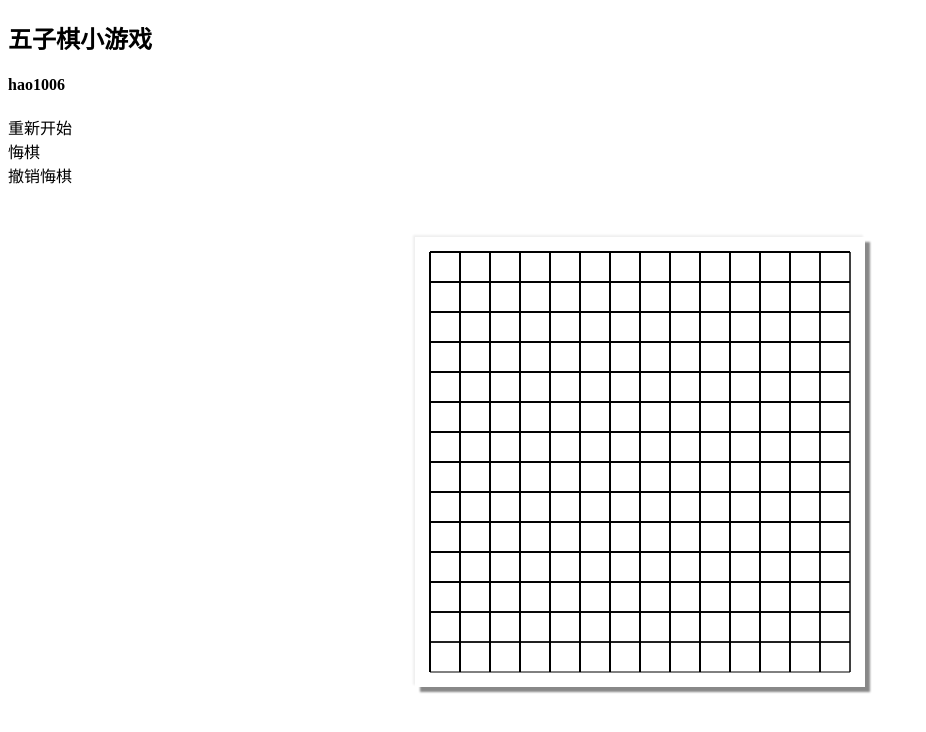
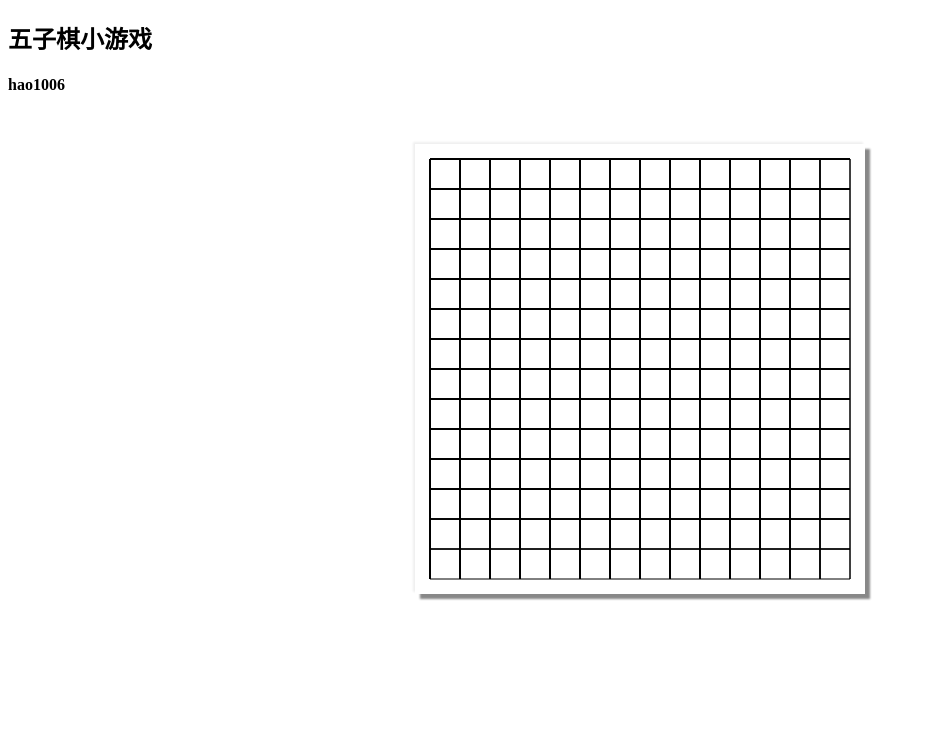
Before and after one commit to Hao1006/wzq, a plain HTML site: page index.html in a window 1280 px wide. Shown: the whole page, without its empty margins (0-926 px from the left). Drawn offline with Linux system fonts and the light colour scheme.

Commit message:
Update index.html

```diff
--- a/index.html
+++ b/index.html
@@ -8,15 +8,6 @@
 <body>
         <h2 id="result-wrap">五子棋小游戏</h2>
         <h4 id="result-wrap">hao1006</h4>
-        <div class="btn-wrap">
-            <div id="restart" class="restart">
-                <span>重新开始</span>
-            </div>
-            <div id="goback" class="goback unable">
-                <span>悔棋</span>
-            </div>
-            <div id="return" class="return unable">
-                <span>撤销悔棋</span>
             </div>
         </div>
 <div id="container">
```
